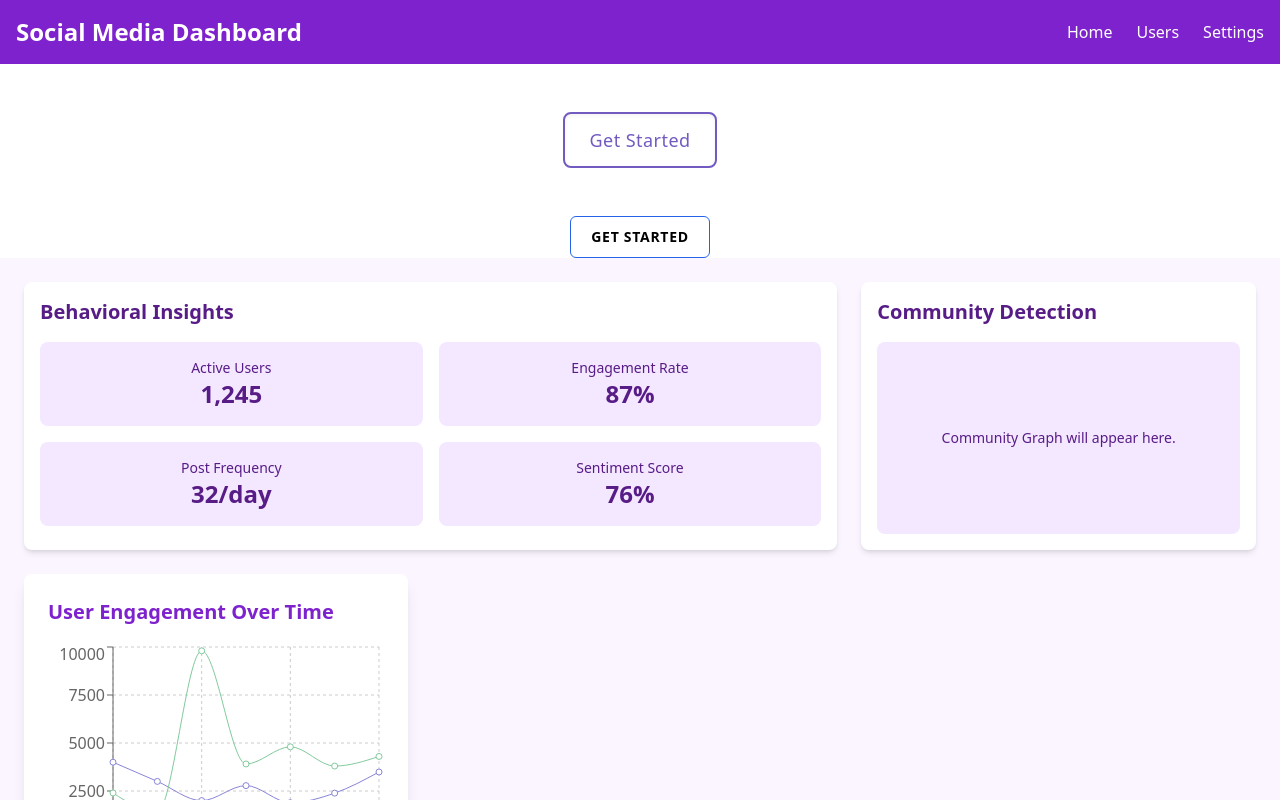
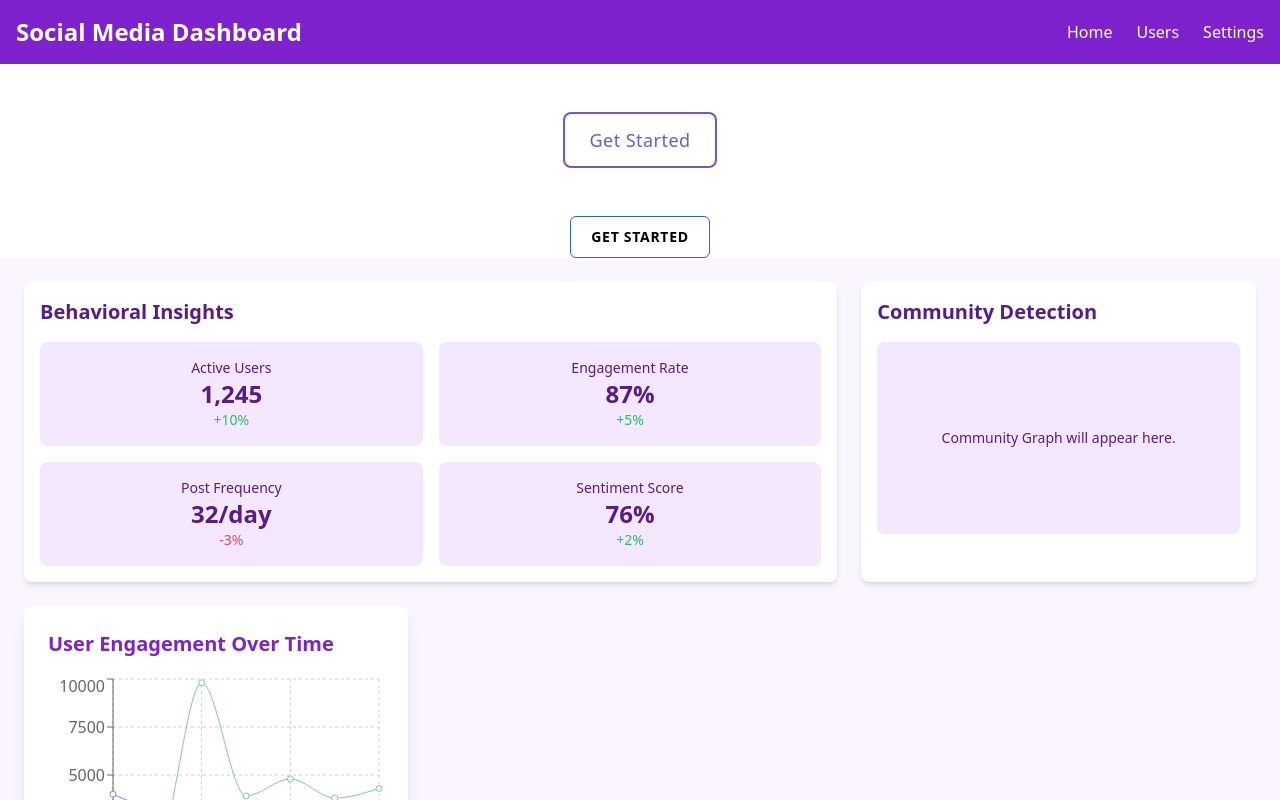
Before and after one commit to Devesh73/kyn, a React (Vite) app in the folder kyn-frontend/: page / in a window 1280 px wide. Shown: the top 800 px of the page. Built offline with nearby package versions, Linux system fonts and the light colour scheme.

Commit message:
feat: card

```diff
--- /dev/null
+++ b/kyn-frontend/src/components/Card.jsx
@@ -0,0 +1,22 @@
+// Card.jsx
+import React from "react";
+
+const Card = ({ title, value, percentageChange }) => {
+  return (
+    <div className="bg-purple-100 p-4 rounded-lg text-center">
+      <p className="text-sm font-medium">{title}</p>
+      <h3 className="text-2xl font-bold">{value}</h3>
+      {percentageChange && (
+        <p
+          className={`text-sm ${
+            percentageChange > 0 ? "text-green-500" : "text-red-500"
+          }`}
+        >
+          {percentageChange > 0 ? `+${percentageChange}%` : `${percentageChange}%`}
+        </p>
+      )}
+    </div>
+  );
+};
+
+export default Card;
--- a/kyn-frontend/src/screens/Dashboard.jsx
+++ b/kyn-frontend/src/screens/Dashboard.jsx
@@ -1,5 +1,6 @@
 import React from "react";
 import VisualizationCard from "../components/VisualizationCard"; // Import the VisualizationCard component
+import Card from "../components/Card"; // Import the Card component
 
 const Dashboard = () => {
   const data = [
@@ -21,22 +22,11 @@ const Dashboard = () => {
           <section className="col-span-1 lg:col-span-2 bg-white shadow-md rounded-lg p-4">
             <h2 className="text-xl font-semibold mb-4">Behavioral Insights</h2>
             <div className="grid grid-cols-2 gap-4">
-              <div className="bg-purple-100 p-4 rounded-lg text-center">
-                <p className="text-sm font-medium">Active Users</p>
-                <h3 className="text-2xl font-bold">1,245</h3>
-              </div>
-              <div className="bg-purple-100 p-4 rounded-lg text-center">
-                <p className="text-sm font-medium">Engagement Rate</p>
-                <h3 className="text-2xl font-bold">87%</h3>
-              </div>
-              <div className="bg-purple-100 p-4 rounded-lg text-center">
-                <p className="text-sm font-medium">Post Frequency</p>
-                <h3 className="text-2xl font-bold">32/day</h3>
-              </div>
-              <div className="bg-purple-100 p-4 rounded-lg text-center">
-                <p className="text-sm font-medium">Sentiment Score</p>
-                <h3 className="text-2xl font-bold">76%</h3>
-              </div>
+              {/* Reuse Card component */}
+              <Card title="Active Users" value="1,245" percentageChange="10" />
+              <Card title="Engagement Rate" value="87%" percentageChange="5" />
+              <Card title="Post Frequency" value="32/day" percentageChange="-3" />
+              <Card title="Sentiment Score" value="76%" percentageChange="2" />
             </div>
           </section>
 
```
